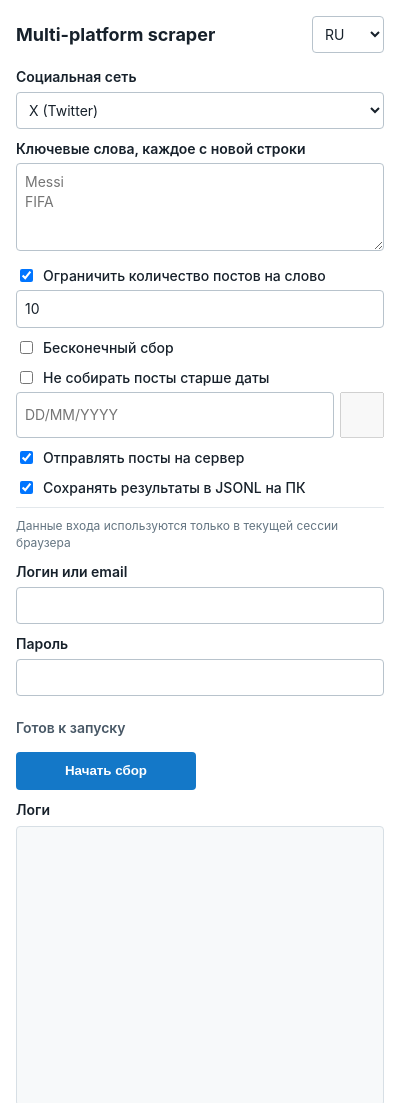
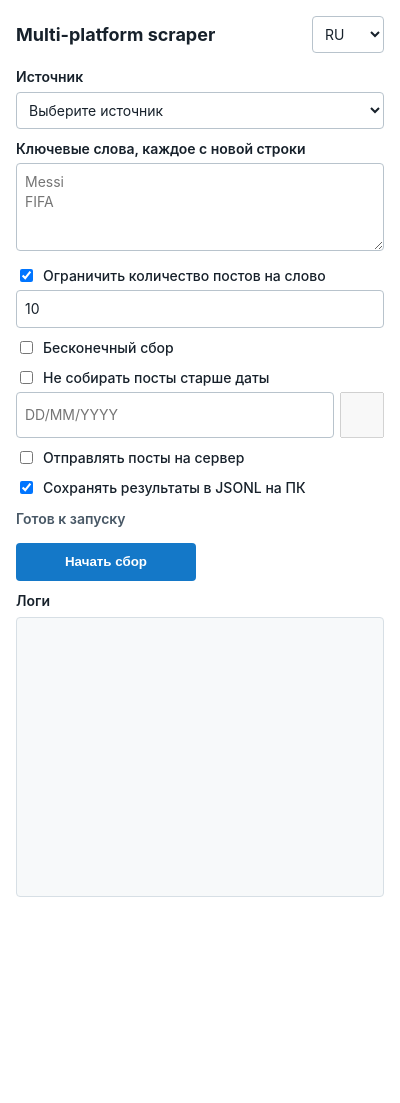
Before and after one commit to aliishov/scarper, a browser extension: page popup.html in a window 400 px wide. Shown: the top 1103 px of the page. After the commit the page ends 913 px from the top, so only its background shows below. Drawn offline with Linux system fonts and the light colour scheme.

Commit message:
split popup source choices

```diff
--- a/popup.html
+++ b/popup.html
@@ -41,12 +41,16 @@
     </select>
   </header>
 
-  <label for="platform" data-i18n="socialNetwork">Социальная сеть</label>
+  <label for="platform" data-i18n="source">Источник</label>
   <select id="platform">
+    <option value="" selected data-i18n="selectSource">Выберите источник</option>
+    <optgroup label="Соцсети">
       <option value="twitter">X (Twitter)</option>
       <option value="facebook">Facebook</option>
       <option value="instagram">Instagram</option>
       <option value="tiktok">TikTok</option>
+    </optgroup>
+    <optgroup label="Новостные сайты">
       <option value="oxu.az">Oxu.az</option>
       <option value="media.az">Media.az</option>
       <option value="1news.az">1news.az</option>
@@ -55,6 +59,7 @@
       <option value="qafqazinfo.az">Qafqazinfo.az</option>
       <option value="lent.az">Lent.az</option>
       <option value="baku.ws">Baku.ws</option>
+    </optgroup>
   </select>
 
   <label for="keywords" data-i18n="keywords">Ключевые слова, каждое с новой строки</label>
@@ -70,10 +75,10 @@
     <input type="date" id="datePicker" aria-label="Выбрать дату в календаре" title="Выбрать дату в календаре" disabled>
   </div>
 
-  <label class="check"><input type="checkbox" id="sendToServerToggle" checked><span data-i18n="sendToServer">Отправлять посты на сервер</span></label>
+  <label class="check"><input type="checkbox" id="sendToServerToggle"><span data-i18n="sendToServer">Отправлять посты на сервер</span></label>
   <label class="check"><input type="checkbox" id="saveToPCToggle" checked><span data-i18n="saveToPC">Сохранять результаты в JSONL на ПК</span></label>
 
-  <section id="authFields" class="auth">
+  <section id="authFields" class="auth" hidden>
     <div class="muted" data-i18n="auth">Данные входа используются только в текущей сессии браузера</div>
     <label for="authUsername" data-i18n="username">Логин или email</label>
     <input type="text" id="authUsername" autocomplete="off">
```
Lines whose indentation alone changed are shown as unchanged.
